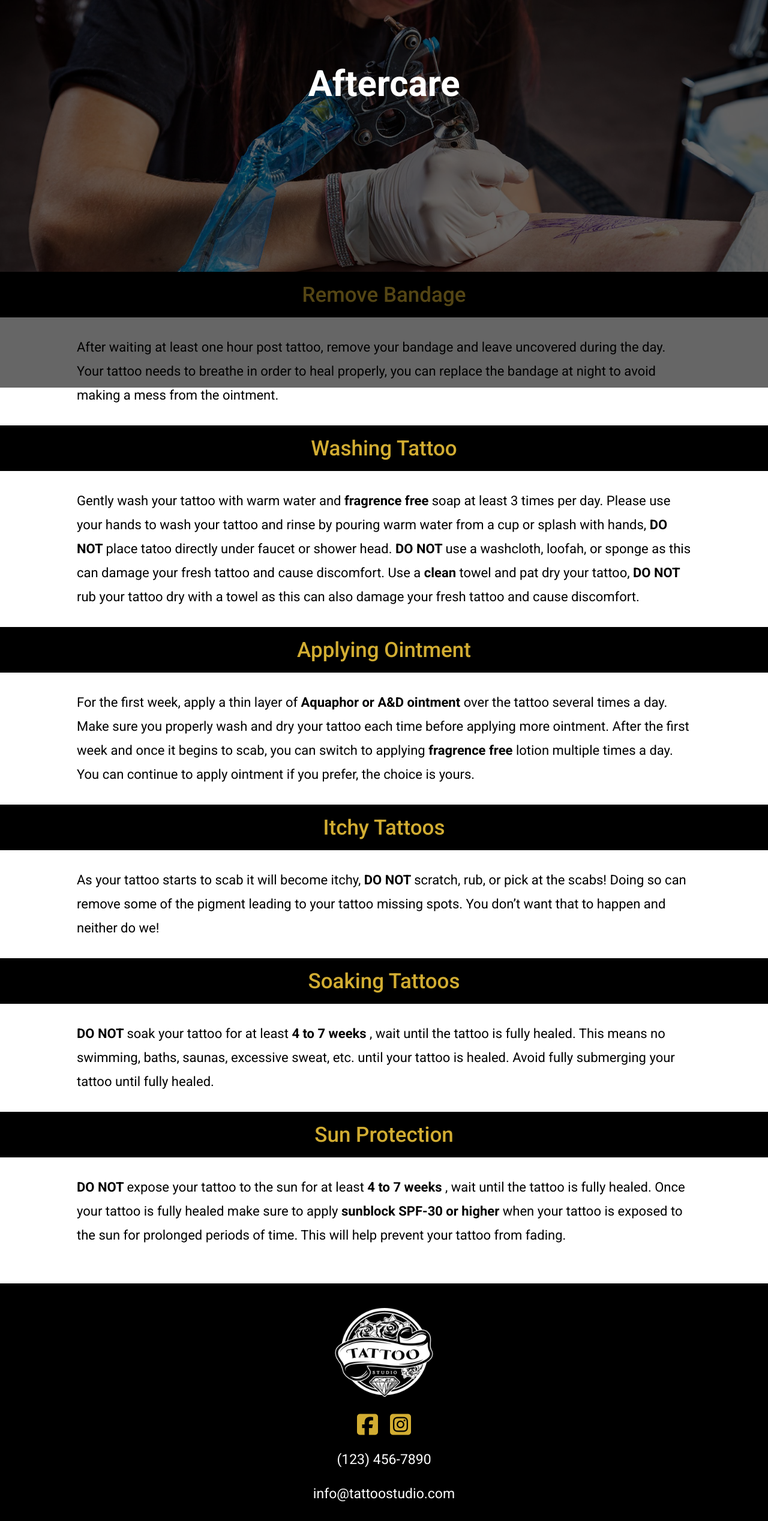
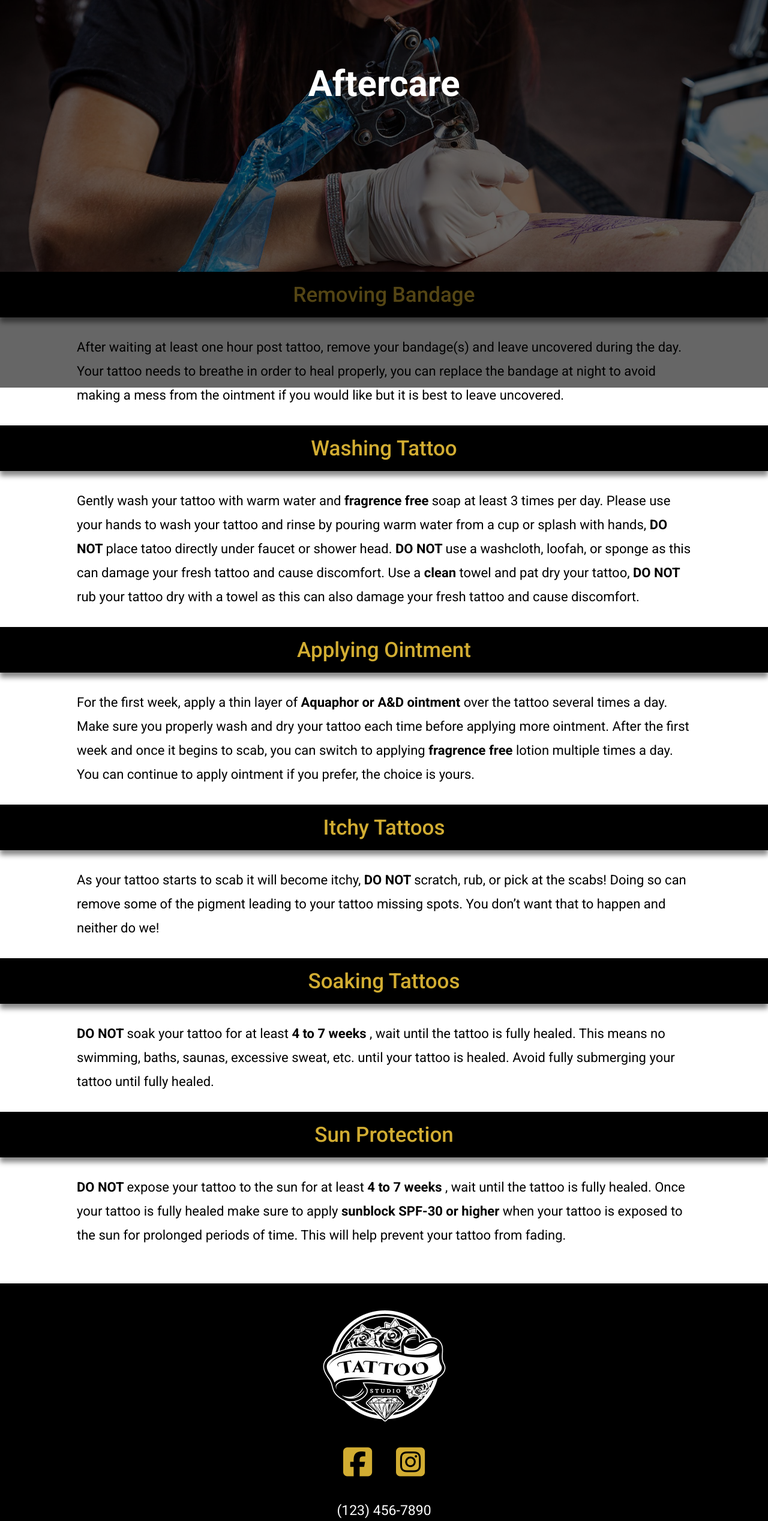
Before and after one commit to danlaratta/Tattoo_Shop_Site, a React (Create React App) app in the folder client/: page /aftercare in a window 1280 px wide. Shown: the part 246-2781 px from the top of the page at 60% size. Built offline with nearby package versions, Linux system fonts and the light colour scheme; the HTML template or start-up script is replaced by a standard one; a web font is replaced by a local one.

Commit message:
aftercare

```diff
--- a/client/src/components/footer/footer.css
+++ b/client/src/components/footer/footer.css
@@ -23,8 +23,9 @@
 
 .social-icon{
     color: var(--gold);
-    font-size: 4rem;
-    padding: 1rem;
+    font-size: 5.5rem;
+    padding: 2rem;
+    border-radius: 2rem;
 }
 
 .footer-details{
@@ -37,12 +38,12 @@
 .footer-text{
     color: #fff;
     font-size: 2.3rem;
-    padding: 1.5rem 0rem;
+    padding: 2rem 0rem;
     text-align: center;
     font-family: 'Roboto', sans-serif;
 }
 
 .footer-logo{
-    max-width: 40%;
+    max-width: 50%;
     display: block;
 }
--- a/client/src/pages/aftercare/Aftercare.js
+++ b/client/src/pages/aftercare/Aftercare.js
@@ -13,9 +13,9 @@ const Aftercare = () => {
 
             <div className="aftercare-directions">
                 <div className="direction-item">
-                    <h1 className="direction-title"> Remove Bandage </h1>
+                    <h1 className="direction-title"> Removing Bandage </h1>
                     <p className="direction-text">
-                        After waiting at least one hour post tattoo, remove your bandage and leave uncovered during the day. Your tattoo needs to breathe in order to heal properly, you can replace the bandage at night to avoid making a mess from the ointment.
+                        After waiting at least one hour post tattoo, remove your bandage(s) and leave uncovered during the day. Your tattoo needs to breathe in order to heal properly, you can replace the bandage at night to avoid making a mess from the ointment if you would like but it is best to leave uncovered.
                     </p>
                 </div>
 
--- a/client/src/pages/aftercare/aftercare.css
+++ b/client/src/pages/aftercare/aftercare.css
@@ -59,6 +59,7 @@
     background-color: #000;
     padding: .5em 1.37em;
     text-align: center;
+    box-shadow: 0rem .8rem .8rem #888888;
 }
 
 .direction-text{
--- a/client/src/pages/home/home.css
+++ b/client/src/pages/home/home.css
@@ -52,6 +52,7 @@
     justify-content: center;
     padding: 2rem 0rem;
     margin-bottom: 3rem;
+    box-shadow: 0rem .5rem .8rem #888888;
 }
 
 .covid-msg{
@@ -120,6 +121,7 @@
     max-width: 85%;
     display: block;
     border-radius: 3.5rem;
+    box-shadow: 1rem 1rem .8rem #888888;
 }
 
 .tattoo-info{
@@ -138,6 +140,7 @@
     background-color: #000;
     padding: .5em 1.37em;
     margin: 2rem 0rem;
+    box-shadow: 0rem .8rem .8rem #888888;
 }
 
 
@@ -171,4 +174,5 @@
     font-weight: 500;
     background-color: #000;
     padding: .5em 3.08em;
+    box-shadow: 0rem .8rem .8rem #888888;
 }
```
